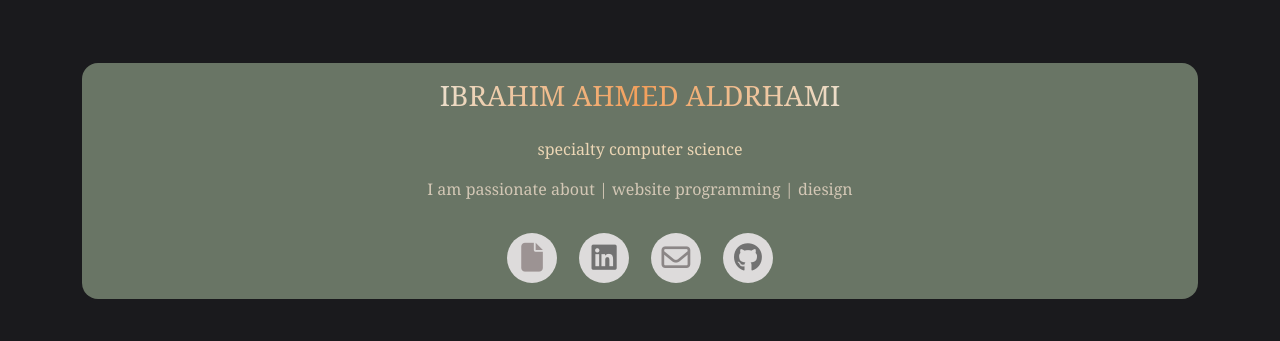
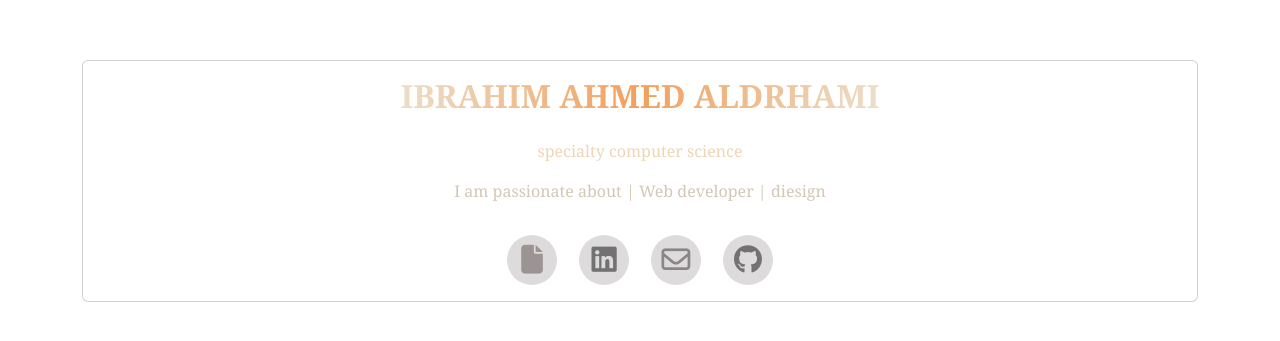
Before and after one commit to ibrahim-Aldrhami/ProFile, a plain HTML site: page index.html in a window 1280 px wide. Shown: the part 219-560 px from the top of the page. Drawn offline with Linux system fonts and the light colour scheme.

Commit message:
Update index.html

```diff
--- a/index.html
+++ b/index.html
@@ -5,33 +5,40 @@
     <meta charset="UTF-8">
     <meta name="viewport" content="width=device-width, initial-scale=1.0">
     <title>profile</title>
+
     <link rel="stylesheet" href="css/bootstrap.min.css">
     <link rel="stylesheet" href="css/style.css">
     <link rel="stylesheet" href="css/all.min.css">
+    <link rel="stylesheet" href="css/flat-preloader-public.css">
 </head>
-<!-- 17153B -->
 
-<body class="d-flex justify-content-center align-items-center min-vh-100  " style="background-color: #1A1A1D">
+<body class="d-flex justify-content-center align-items-center min-vh-100  " >
+
+
+
     <div class="container">
-        <div class="card  text-center border-0 rounded-4  " style="background-color: #697565">
+        <div class="card  text-center  style_card" >
+
             <div id="card-body" class="card-body  ">
-                <h3 class="card-title  "
+
+                <h2 class="card-text fw-bold "
                     style="background: linear-gradient(100deg, #ECDFCC, #F39F5A, #ECDFCC    );-webkit-background-clip: text;background-clip: text;-webkit-text-fill-color: transparent;display: inline-block; font-family: Cambria, Cochin, Georgia, Times, 'Times New Roman', serif;">
-                    IBRAHIM AHMED ALDRHAMI</h3>
+                    IBRAHIM AHMED ALDRHAMI</h2>
                 <p class="card-text  mt-3   link-offset-2 " style="color: #ecd6b5;font-family: Cambria, Cochin, Georgia, Times, 'Times New Roman', serif; "> specialty computer science</p>
-                <p class="card-text link-offset-2  " style="color: #d3c7b5;font-family: Cambria, Cochin, Georgia, Times, 'Times New Roman', serif;">I am passionate about | website programming
+                <p class="card-text link-offset-2  " style="color: #d3c7b5;font-family: Cambria, Cochin, Georgia, Times, 'Times New Roman', serif;">I am passionate about | Web developer
                     | diesign </p>
                 <div class=" icon-link mt-3  text-center    ">
                     <a class="fa-sharp fa-solid fa-file CV me-3 circle-icon" target="_blank"  href="link/NEW.pdf"></a>
                     <a class="fa-brands fa-linkedin me-3 linkedin circle-icon"  href="https://www.linkedin.com/in/ibrahim-aldrhami-050a34272/" target="_blank"></a>
                    <a class="fa-regular fa-envelope me-3 circle-icon"  href="https://mail.google.com/mail/u/0/#inbox?compose=new" target="_blank"></a>
-                    <a class="fa-brands fa-github circle-icon " href="https://github.com/ibrahim-Aldrhami" target="_blank"></a>
+                    <a class="fa-brands fa-github circle-icon  " href="https://github.com/ibrahim-Aldrhami" target="_blank"></a>
                 </div>
             </div>
 
         </div>
     </div>
-    <script src="https://kit.fontawesome.com/6ecf22eae5.js" crossorigin="anonymous"></script>
+    <script src="js/flat-preloader.js"></script>
+
 </body>
 
 </html>
```
